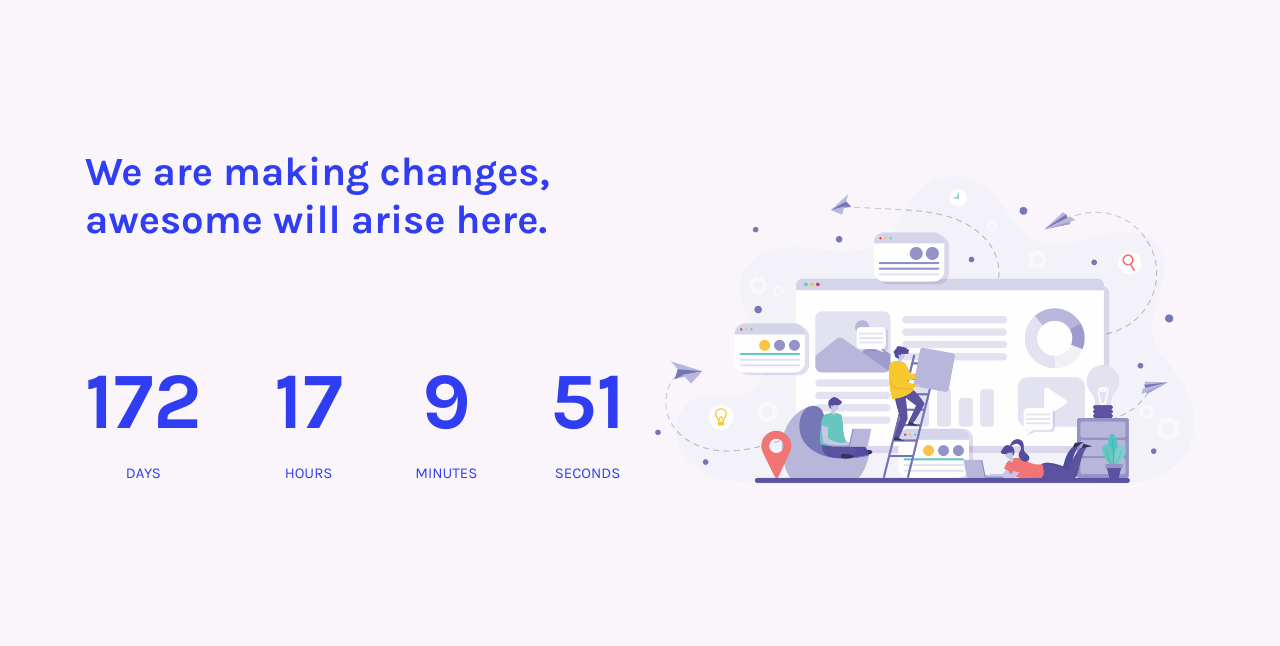
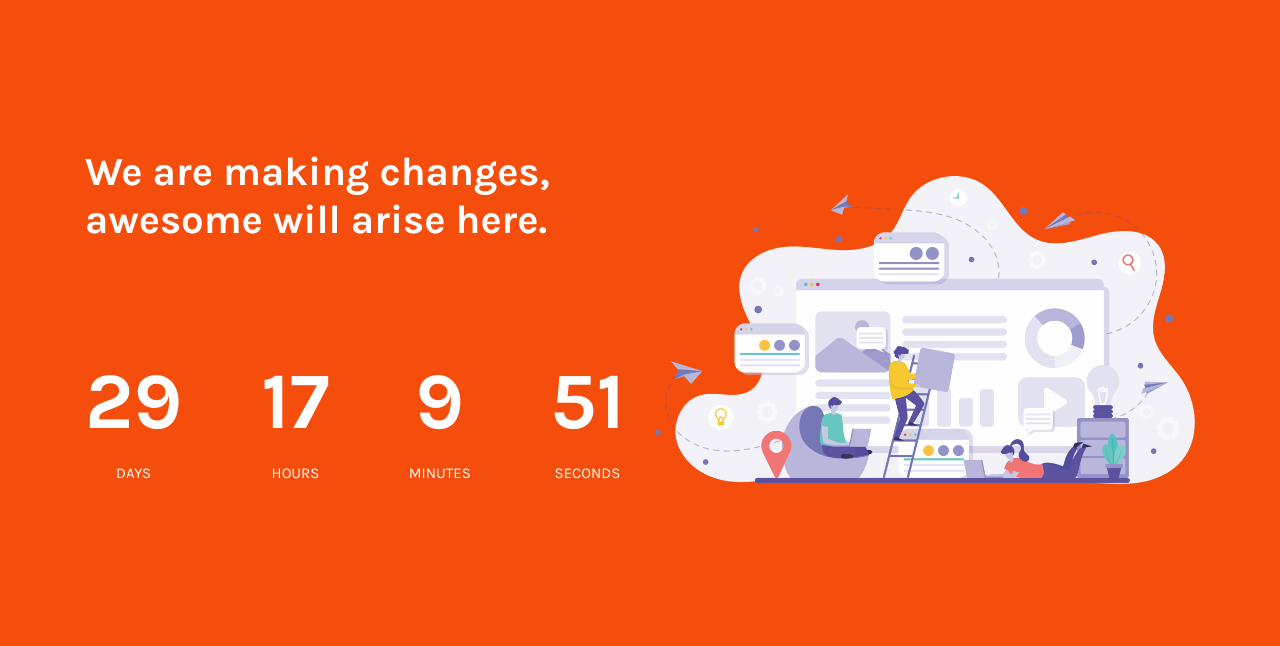
Before and after one commit to WhiteDragon777/salesfactorypro, a website: page index.html in a window 1280 px wide. Shown: the top 646 px of the page. Drawn offline with nearby package versions, Linux system fonts and the light colour scheme.

Commit message:
2nd commit

```diff
--- a/assets/js/bd-timer.js
+++ b/assets/js/bd-timer.js
@@ -1,4 +1,4 @@
-var endDate = new Date('January 7, 2024 07:00:00').getTime();
+var endDate = new Date('August 17, 2023 07:00:00').getTime();
 
 var x = setInterval(function() {
 
--- a/assets/scss/bd-coming-soon.scss
+++ b/assets/scss/bd-coming-soon.scss
@@ -1,7 +1,7 @@
 body {
     font-family: 'Karla', sans-serif;
-    background-color: #ffffff;
-    color: #083597;
+    background-color: #f54d0b;
+    color: #ffffff;
     padding-bottom: 75px;
 
     @media (max-width: 767px) {
```
Also changed, not shown: assets/css/bd-coming-soon.css.
